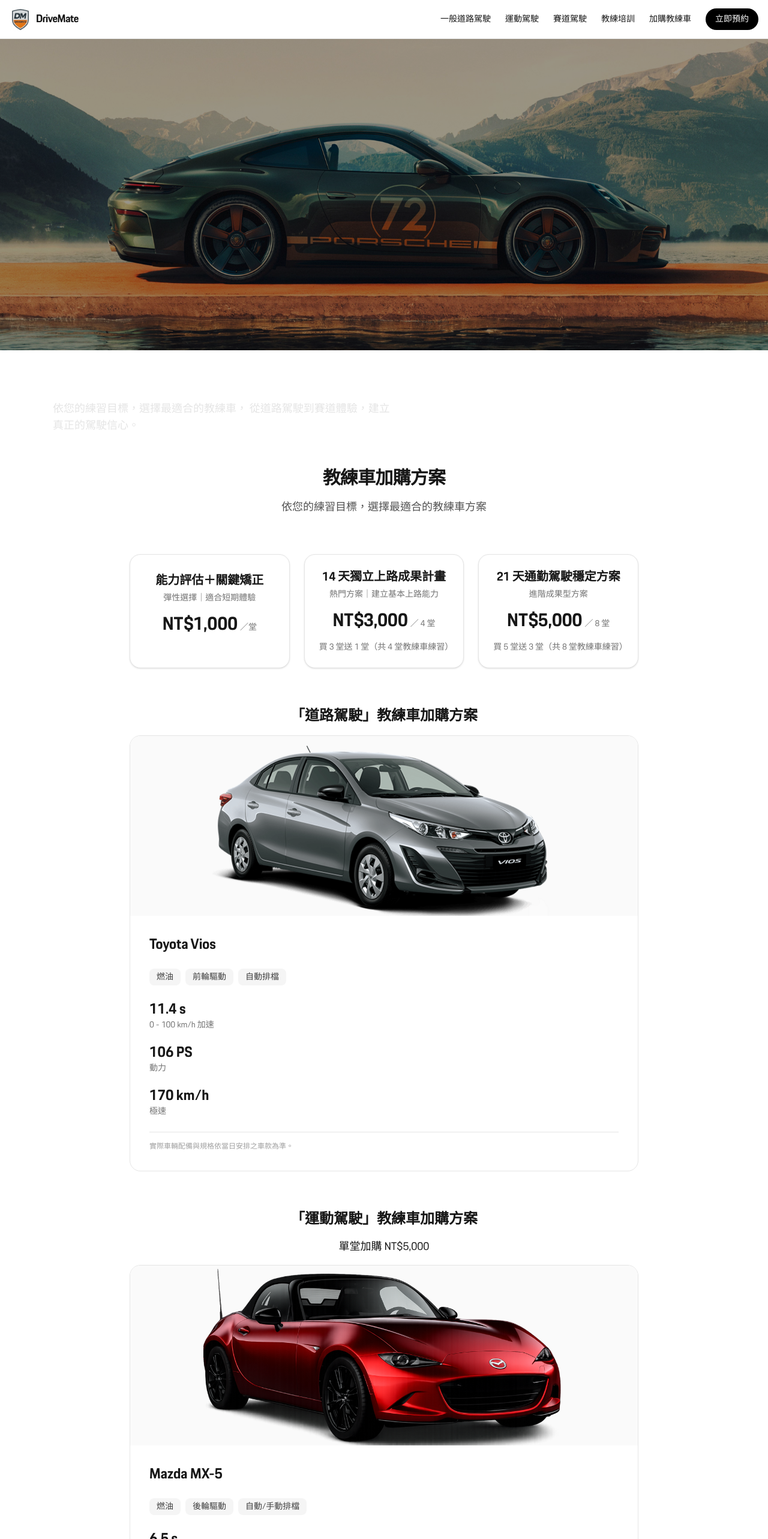
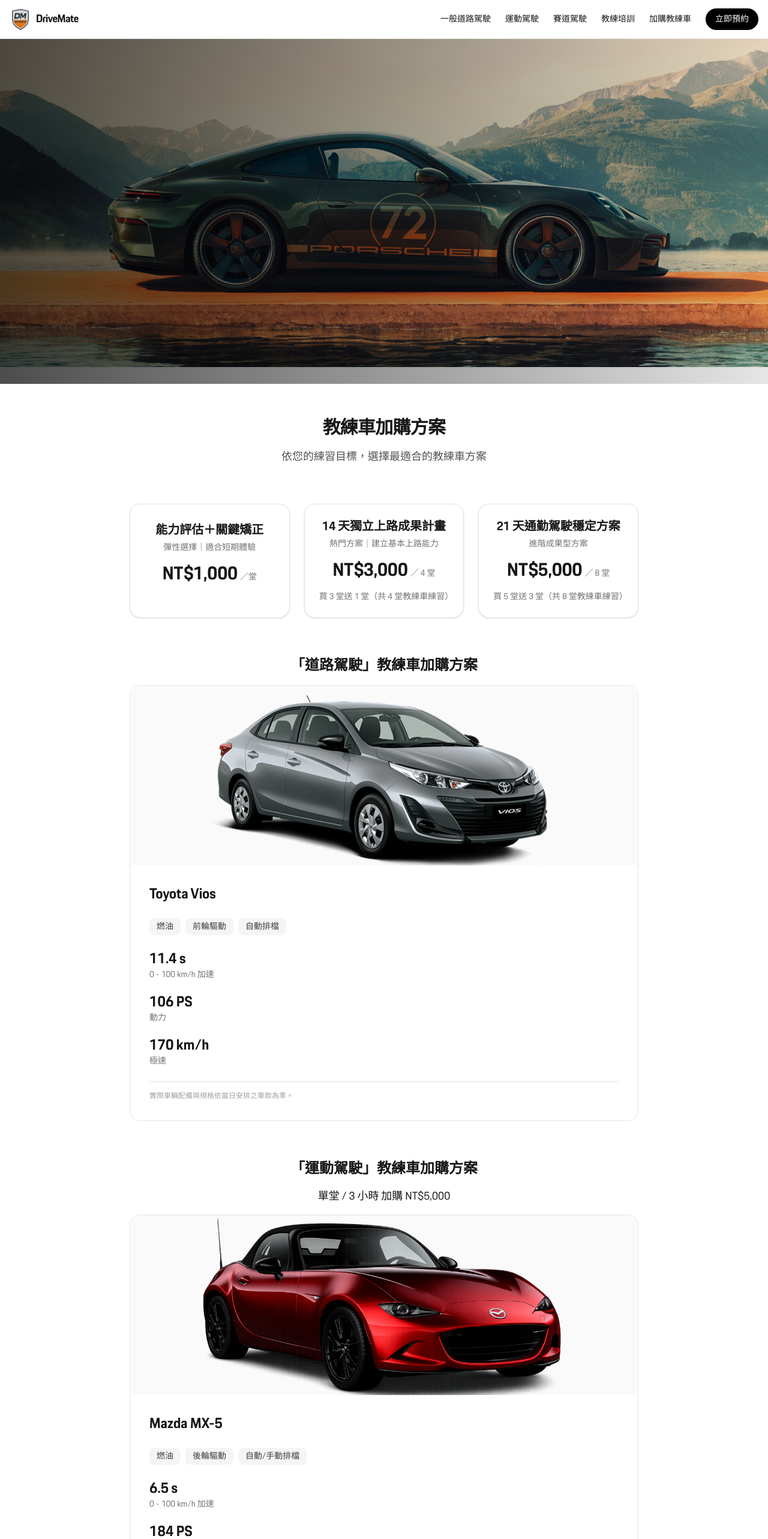
Before and after one commit to laurelke/drivemate-web, a Next.js app: page /courses/road-driving/instructor-car in a window 1280 px wide. Shown: the top 2566 px of the page at 60% size. Built offline with nearby package versions, Linux system fonts and the light colour scheme; a web font is replaced by a local one.

Commit message:
feat: unify course pages layout and design

```diff
--- a/app/courses/road-driving/instructor-car/page.tsx
+++ b/app/courses/road-driving/instructor-car/page.tsx
@@ -13,16 +13,15 @@ export default function InstructorCarAddOnPage() {
   return (
      <>
       {/* ================= Hero（全寬） ================= */}
-      <section className="relative w-full">
-        <div className="relative h-[420px] md:h-[520px]">
+      <section className="relative h-[50vh] md:h-[72vh] w-full overflow-hidden">
           <img
             src="/images/hero-instructor-car.png"
             alt="DriveMate 教練車"
-            className="h-full w-full object-cover"
+            sizes="(max-width: 768px) 100vw, 1920px"
+            className="object-cover md:object-cover object-center md:[object-position:50%_30%]"
           />
           {/* 遮罩 */}
-          <div className="absolute inset-0 bg-black/40" />
-        </div>
+          <div className="absolute inset-0 bg-gradient-to-r from-black/70 via-black/40 to-black/10" />
 
         {/* Hero 文字 */}
         <div className="relative z-10 mx-auto flex h-full max-w-6xl items-center px-6">
@@ -122,7 +121,7 @@ export default function InstructorCarAddOnPage() {
       {/* ================= 運動駕駛 教練車 ================= */}
 <InstructorCarSection
   title="「運動駕駛」教練車加購方案"
-  price="單堂加購 NT$5,000"
+  price="單堂 / 3 小時 加購 NT$5,000"
   image="/images/instructor-car-sport.png"
   imageAlt="DriveMate 運動駕駛課程使用之教練車款（Mazda MX-5）"
   carName="Mazda MX-5"
@@ -138,7 +137,7 @@ export default function InstructorCarAddOnPage() {
 {/* ================= 賽道駕駛 教練車 ================= */}
 <InstructorCarSection
   title="「賽道駕駛」教練車加購方案"
-  price="單堂加購 NT$30,000"
+  price="單堂 /4節 加購 NT$30,000"
   image="/images/instructor-car-track.png"
   imageAlt="DriveMate 賽道駕駛課程使用之教練車款（Porsche Cayman GT4）"
   carName="Porsche Cayman GT4"
```
